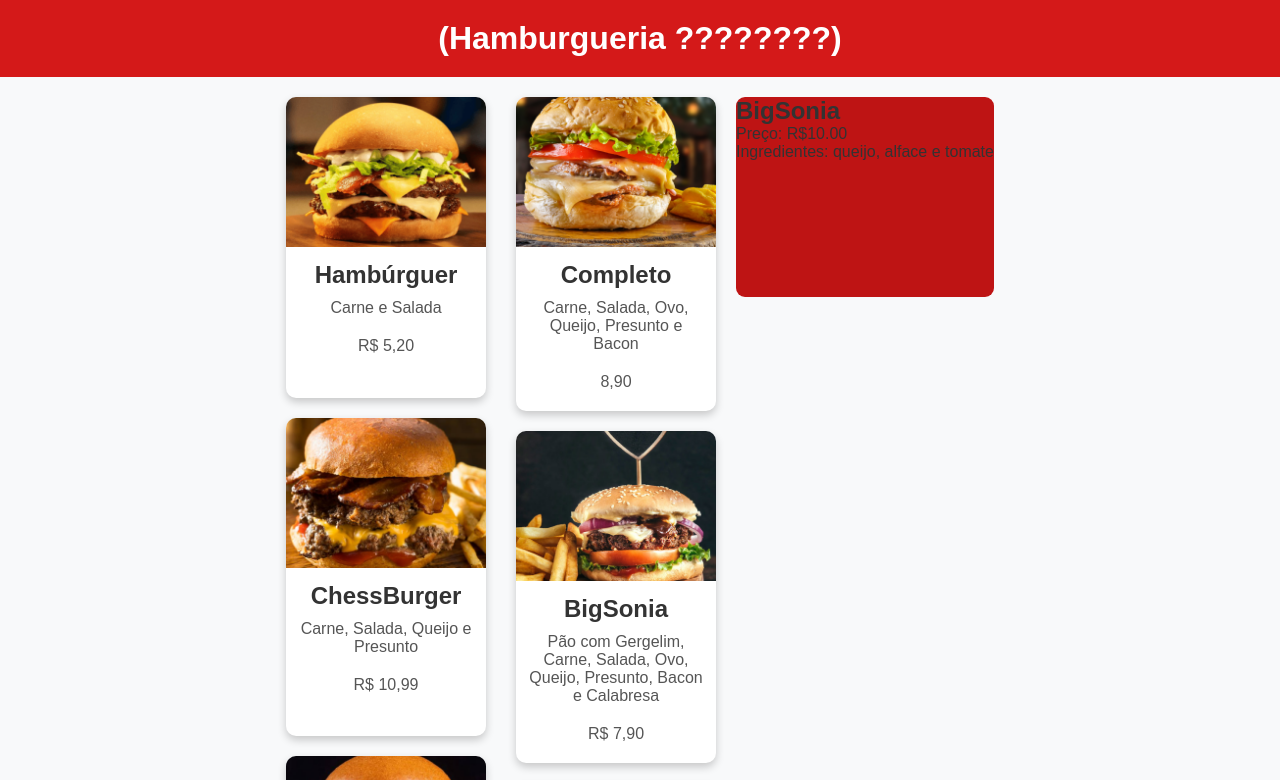
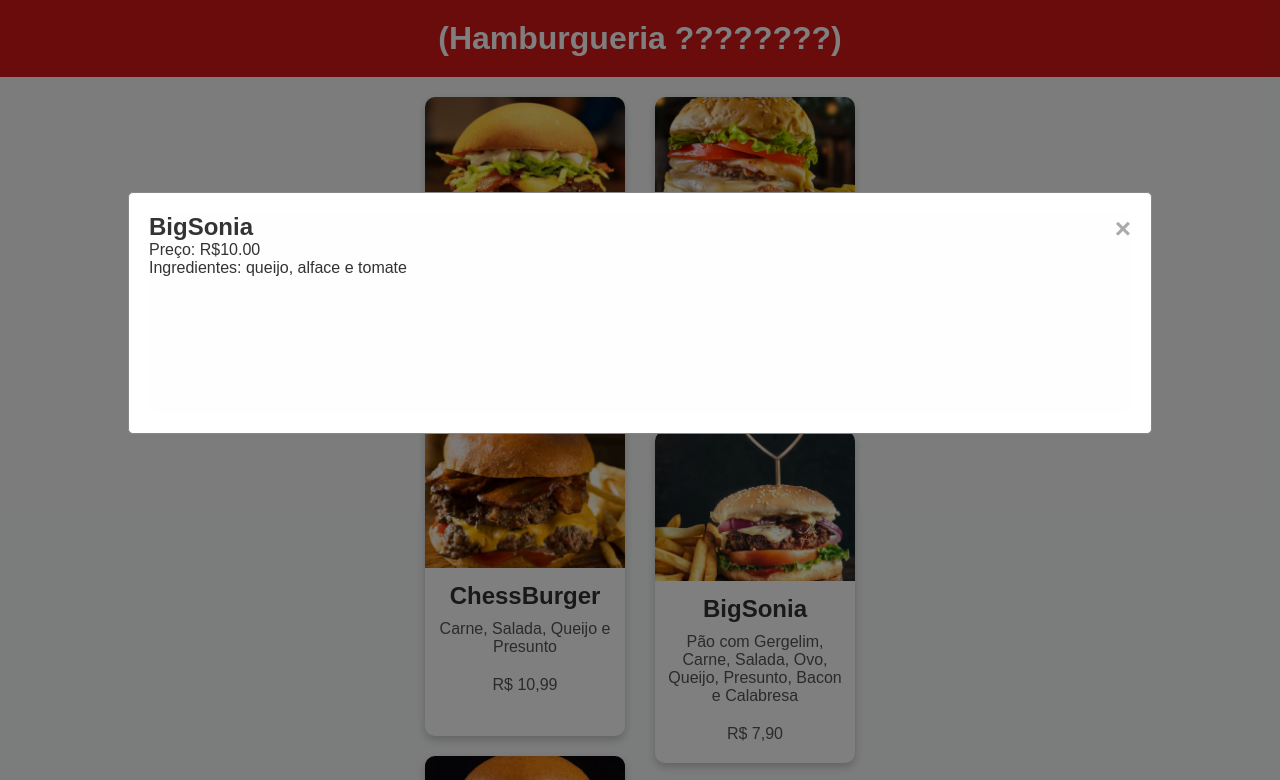
Before and after one commit to Orelhals/cardapioProject, a website: page index.html in a window 1280 px wide. Both pictures are taken after a click on the element 755 px from the left and 597 px from the top of the page. Shown: the top 780 px of the page. Drawn offline with Linux system fonts and the light colour scheme.

Commit message:
modal criado.

```diff
--- a/index.html
+++ b/index.html
@@ -68,7 +68,12 @@
         </div>
      </div>
       <!-- Div criada para receber as informaçoes do card clicado-->
-     <div id="detailsContainer" style="display: none;"></div>
+      <div id="myModal" class="modal">
+        <div class="modal-content">
+            <span class="close">&times;</span>
+            <div id="detailsContainer"></div>
+        </div>
+    </div>
   </main>
 
   <footer>
--- a/js/script.js
+++ b/js/script.js
@@ -1,47 +1,47 @@
-// próximo passo: começar a criar uma parada que ao clicar mostre um content na tela
-// mostrando caracteristicas e valor do burger.
-
-// Criando uma lista com os conteudos dos hamburguers
+// Criando uma lista com os conteúdos dos hambúrgueres
 const hamburguers = [
-    {name:"Hambúrguer", price:"10", ingredients: "queijo, alface e tomate"},
-    {name:"ChessBurger", price:"10", ingredients: "queijo, alface e tomate"},
-    {name:"EggBurger", price:"10", ingredients: "queijo, alface e tomate"},
-    {name:"EggChessBurger", price:"10", ingredients: "queijo, alface e tomate"},
-    {name:"Completo", price:"10", ingredients: "queijo, alface e tomate"},
-    {name:"BigSonia", price:"10", ingredients: "queijo, alface e tomate"},
-    {name:"Duplo", price:"10", ingredients: "queijo, alface e tomate"},
-    {name:"Triplo", price:"10", ingredients: "queijo, alface e tomate"},
+    { name: "Hambúrguer", price: "10", ingredients: "queijo, alface e tomate" },
+    { name: "ChessBurger", price: "10", ingredients: "queijo, alface e tomate" },
+    { name: "EggBurger", price: "10", ingredients: "queijo, alface e tomate" },
+    { name: "EggChessBurger", price: "10", ingredients: "queijo, alface e tomate" },
+    { name: "Completo", price: "10", ingredients: "queijo, alface e tomate" },
+    { name: "BigSonia", price: "10", ingredients: "queijo, alface e tomate" },
+    { name: "Duplo", price: "10", ingredients: "queijo, alface e tomate" },
+    { name: "Triplo", price: "10", ingredients: "queijo, alface e tomate" },
 ];
 
-const cards = document.querySelectorAll('.burger-card')
-// e p querySelectorAll transforma em uma Nodelist!!!!!
-console.log(cards)
-// explicação rápida sobre o forEach!
-//o forEach é um método disponível em arrays e NodeLists
-//(como a que você obtém usando document.querySelectorAll)
-//. Ele permite que você execute uma função para cada elemento da lista.
+const cards = document.querySelectorAll('.burger-card');
+const modal = document.getElementById("myModal");
+const closeModal = document.querySelector(".close");
+const detailsContainer = document.getElementById("detailsContainer");
+
+// Adicionando evento de clique para cada card
 cards.forEach((card, index) => {
-    card.addEventListener('click', clicar)
-    function clicar() {
-        let {name, price, ingredients} = hamburguers[index];
-        //passando price para float
+    card.addEventListener('click', () => {
+        let { name, price, ingredients } = hamburguers[index];
         price = parseFloat(price);
+        showBurger(name, price, ingredients);
+    });
+});
 
-        console.log(`"Nome:"; ${name}`);
-        console.log(`Preço:"; ${price.toFixed(2)}`);
-        console.log(`Ingredientes: ${ingredients}`);
+// Função para mostrar as características do hambúrguer no modal
+function showBurger(name, price, ingredients) {
+    detailsContainer.innerHTML = `
+        <h2>${name}</h2>
+        <p>Preço: R$${price.toFixed(2)}</p>
+        <p>Ingredientes: ${ingredients}</p>
+    `;
+    modal.style.display = 'block'; // Abre o modal
+}
 
-        ShowBurger(name, price, ingredients);
+// Quando o usuário clica no <span> (x), fecha o modal
+closeModal.onclick = function() {
+    modal.style.display = "none";
+}
 
-
-        function ShowBurger(name, price, ingredients) {
-            const detailsContainer = document.querySelector('#detailsContainer');
-            detailsContainer.innerHTML = `
-                <h2>${name}</h2>
-                <p>Preço: R$${price.toFixed(2)}</p>
-                <p>Ingredientes: ${ingredients}</p>
-                `;
-                detailsContainer.style.display = 'block';
-        }
+// Quando o usuário clica em qualquer lugar fora do modal, fecha-o
+window.onclick = function(event) {
+    if (event.target === modal) {
+        modal.style.display = "none";
     }
-});
+}
--- a/styles/style.css
+++ b/styles/style.css
@@ -94,7 +94,41 @@
   }
 
   #detailsContainer {
-    background-color: rgb(190, 20, 20);
+    background-color: rgb(255, 254, 254);
     border-radius: 9px;
     height: 200px;
   }
+
+  .modal {
+    display: none; /* Escondido por padrão */
+    position: fixed; /* Fica fixo na tela */
+    z-index: 1; /* Fica acima de outros conteúdos */
+    left: 0;
+    top: 0;
+    width: 100%; /* Largura total */
+    height: 100%; /* Altura total */
+    background-color: rgba(0, 0, 0, 0.5); /* Fundo semi-transparente */
+}
+
+.modal-content {
+    background-color: white;
+    margin: 15% auto; /* Margem do topo e centralizado */
+    padding: 20px;
+    border: 1px solid #888;
+    border-radius: 5px; /* Cantos arredondados */
+    width: 80%; /* Largura do modal */
+}
+
+.close {
+    color: #aaa;
+    float: right;
+    font-size: 28px;
+    font-weight: bold;
+}
+
+.close:hover,
+.close:focus {
+    color: black;
+    text-decoration: none;
+    cursor: pointer;
+}
```
